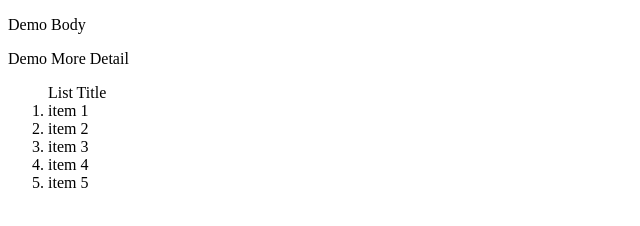
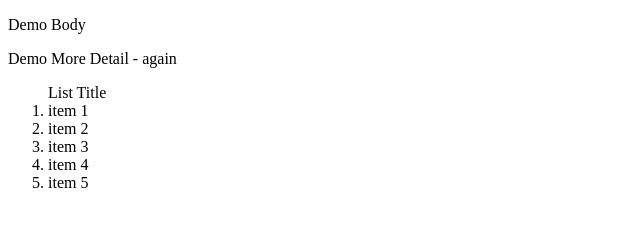
Before and after one commit to christinemoses/GitHub-Demo, a plain HTML site: page index.html in a window 1280 px wide. Shown: the full height of the page, 0-640 px from the left. Drawn offline with Linux system fonts and the light colour scheme.

Commit message:
saved index.html from branch repo

```diff
--- a/index.html
+++ b/index.html
@@ -7,7 +7,7 @@
 </head>
 <body>
   <p>Demo Body</p>
-  <p>Demo More Detail</p>
+  <p>Demo More Detail - again</p>
   <ol>
     <lh>List Title</lh>
       <li>item 1</li>
```
